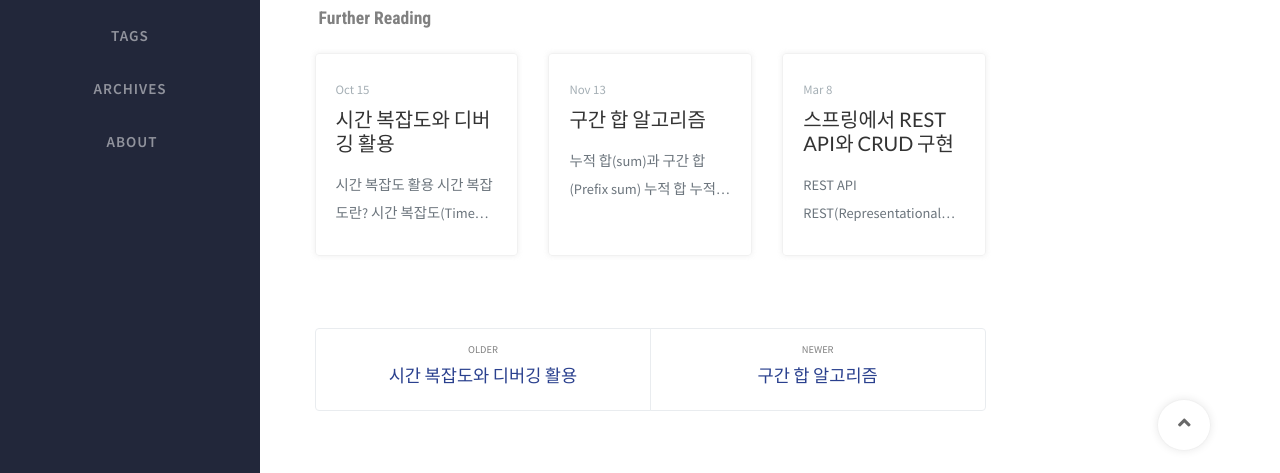
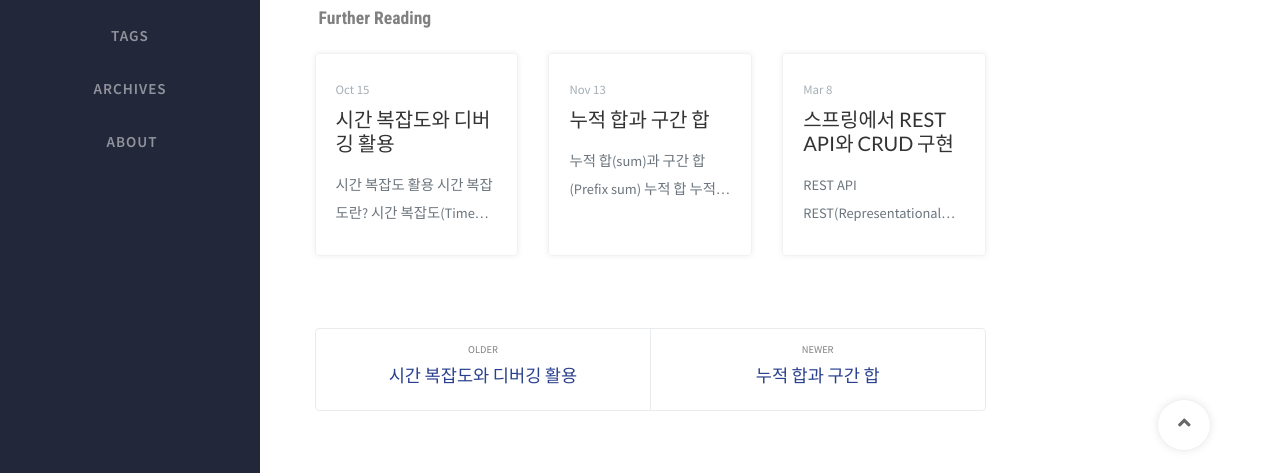
Before and after one commit to Kyoung-M1N/kyoung-M1N.github.io, a Jekyll site: the page built from _posts/algorithm/2024-11-05-[Algorithm]data_structure.md, in a window 1280 px wide and 900 px high, scrolled down 6580 px. Shown: the part 345-818 px from the top of the window. Built offline with Jekyll 4.4.1, drawn with Linux system fonts in a browser that asks for light colours; nearby versions of some CDN libraries; comment, search, counter and statistics services are not loaded.

Commit message:
docs: 포스트 수정

```diff
--- a/_posts/algorithm/2024-11-13-[Algorithm]prefix_sum.md
+++ b/_posts/algorithm/2024-11-13-[Algorithm]prefix_sum.md
@@ -1,5 +1,5 @@
 ---
-title: 구간 합 알고리즘
+title: 누적 합과 구간 합
 author: kymin
 date: 2024-11-13 14:29
 categories: [Algorithm]
```
